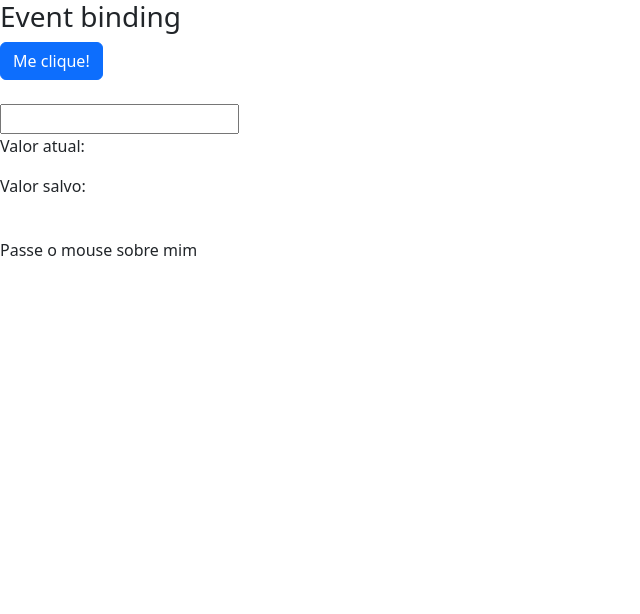
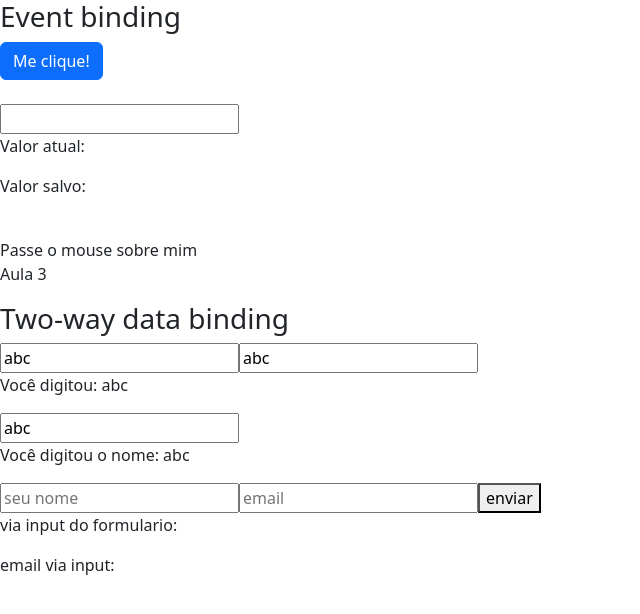
Before and after one commit to EvertuLima/ex-data-binding, an Angular app: page / in a window 1280 px wide. Shown: the top 614 px of the page, without its empty margins (0-640 px from the left). Built offline with nearby package versions, Linux system fonts and the light colour scheme.

Commit message:
adição do FormsModule

```diff
--- a/src/app/app.module.ts
+++ b/src/app/app.module.ts
@@ -4,6 +4,7 @@ import { BrowserModule } from '@angular/platform-browser';
 import { AppRoutingModule } from './app-routing.module';
 import { AppComponent } from './app.component';
 import { DataBindingComponent } from './data-binding/data-binding.component';
+import { FormsModule } from '@angular/forms';
 
 @NgModule({
   declarations: [
@@ -12,7 +13,9 @@ import { DataBindingComponent } from './data-binding/data-binding.component';
   ],
   imports: [
     BrowserModule,
-    AppRoutingModule
+    AppRoutingModule,
+    FormsModule
+
   ],
   providers: [],
   bootstrap: [AppComponent]
--- a/src/app/data-binding/data-binding.component.html
+++ b/src/app/data-binding/data-binding.component.html
@@ -20,10 +20,11 @@
     > Formato padrão é através de bind-nomePropriedade <img bind-src="urlImagem">
     > Quando não existe uma propriedade no elemento, usa-se [attr.colspan]
 
-    AULA 2 -->
+    -->
 
 
-    <!-- <article>
+    <!--<p>AULA 2</p>
+        <article>
         <h3>Class e Style Binding</h3>
         <div>
             Selecione uma classe:
@@ -65,11 +66,12 @@
     </article> -->
 
 
-    <article>
+
+        <article>
         <h3>Event binding</h3>
 
         <div>
-            <button (click)="botaoClicado()"
+            <button on-click="botaoClicado()"
             class="btn btn-primary">
                 Me clique!
             </button>
@@ -77,8 +79,8 @@
             <br><br>
 
             <input type="text"
-            (keyup)="onKeyUp($event)"
-            (keyup.enter)="salvarValor(campoInput)"
+            (keyup)="onKeyUp(campoInput.value)"
+            (keyup.enter)="salvarValor($event)"
             (blur)="salvarValor($event)"
             #campoInput>
 
@@ -94,7 +96,48 @@
             </span>
 
         </div>
-
     </article>
 
+    <p>Aula 3</p>
+    <section class="Two-way-binding">
+        <article>
+            <h3>Two-way data binding</h3>
+            <div>
+
+                <input type="text"
+                    [value]="nome"
+                    (input)="nome = campoOne.value"
+                    #campoOne
+                >
+                <!-- <input type="text"
+                [ngModel]="nome"
+                (change)="nome = $event"
+                #campoOne
+                > -->
+
+                <input type="text" [(ngModel)]="nome">
+
+                <p>Você digitou: {{ nome }}</p>
+
+            </div>
+
+            <div>
+                <input type="text"
+                    [value]="nome"
+                    (input)="nome = $event.target"
+                >
+                <p>Você digitou o nome: {{ nome }}</p>
+            </div>
+
+        </article>
+    </section>
+
 </section>
+
+<form #meuForm = "ngForm" (ngSubmit)= "foo(meuForm.value)">
+    <input type="text" ngModel name="pNome" placeholder="seu nome" >
+    <input type="email" ngModel name="userEmail" id="" placeholder="email">
+    <button>enviar</button>
+</form>
+<p> via input do formulario: {{nome2}}</p>
+<p>email via input: {{email}}</p>
--- a/src/app/data-binding/data-binding.component.ts
+++ b/src/app/data-binding/data-binding.component.ts
@@ -24,6 +24,9 @@ export class DataBindingComponent {
   valorSalvo: string = '';
   isMouseOver: boolean = false;
 
+  nome: any = 'abc';
+  nome2 = ""
+  email = ""
   getValor(){
     return 1;
   }
@@ -34,9 +37,10 @@ export class DataBindingComponent {
   botaoClicado(){
     window.alert('Botão clicado');
   }
-  onKeyUp(evento: KeyboardEvent){
+  onKeyUp(evento: any){
     console.log();
-    this.valorAtual = (<HTMLInputElement>evento.target).value;
+   // this.valorAtual = (<HTMLInputElement>evento.target).value;
+   this.valorAtual = evento
   }
 
   salvarValor(valor: any) {
@@ -46,5 +50,10 @@ export class DataBindingComponent {
   onMouseOverOut(){
     this.isMouseOver = !this.isMouseOver;
   }
+  foo(valor:any = {}){
+    alert(valor.pNome)
+    this.nome2 = valor.pNome
+    this.email = valor.userEmail
+  }
 
 }
```
